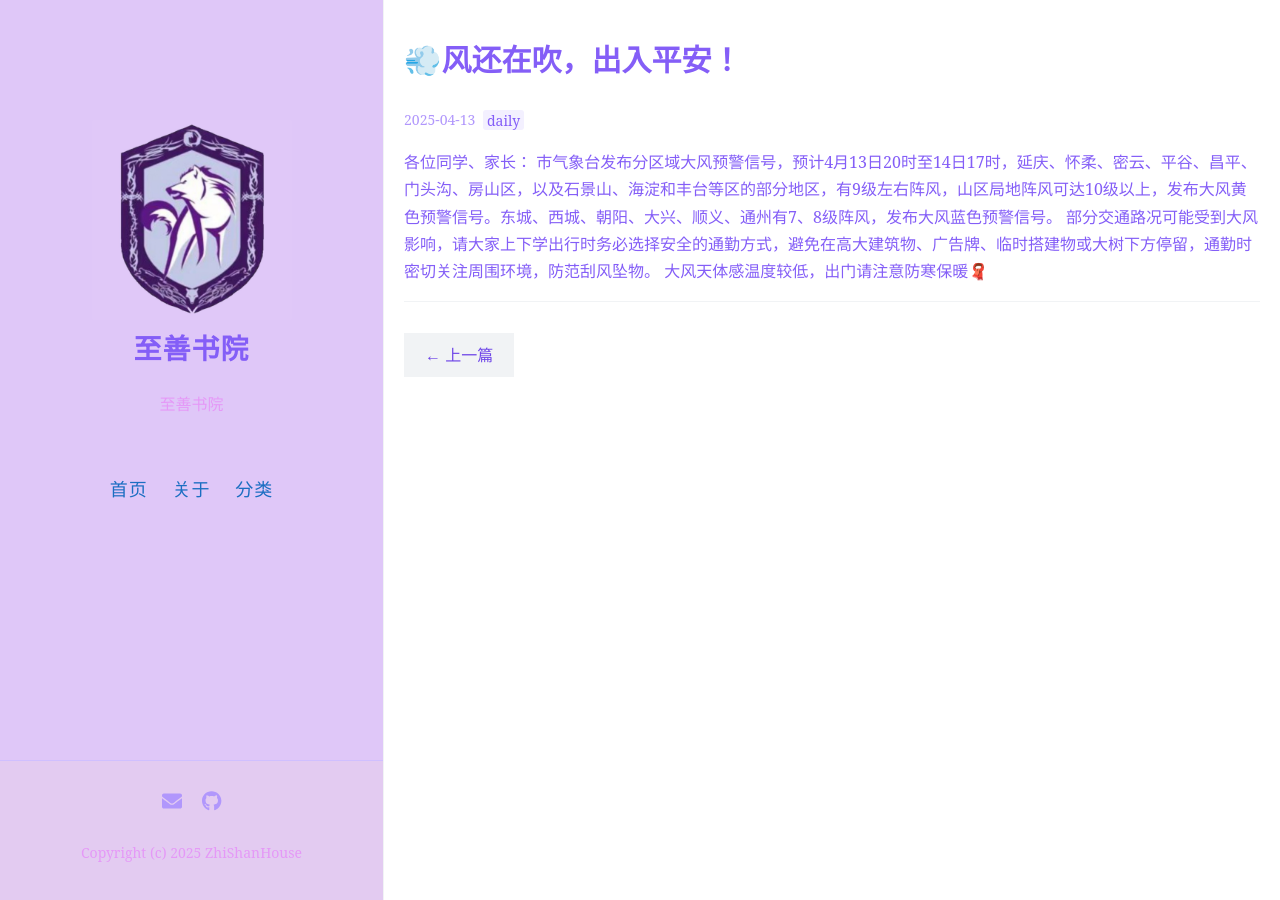
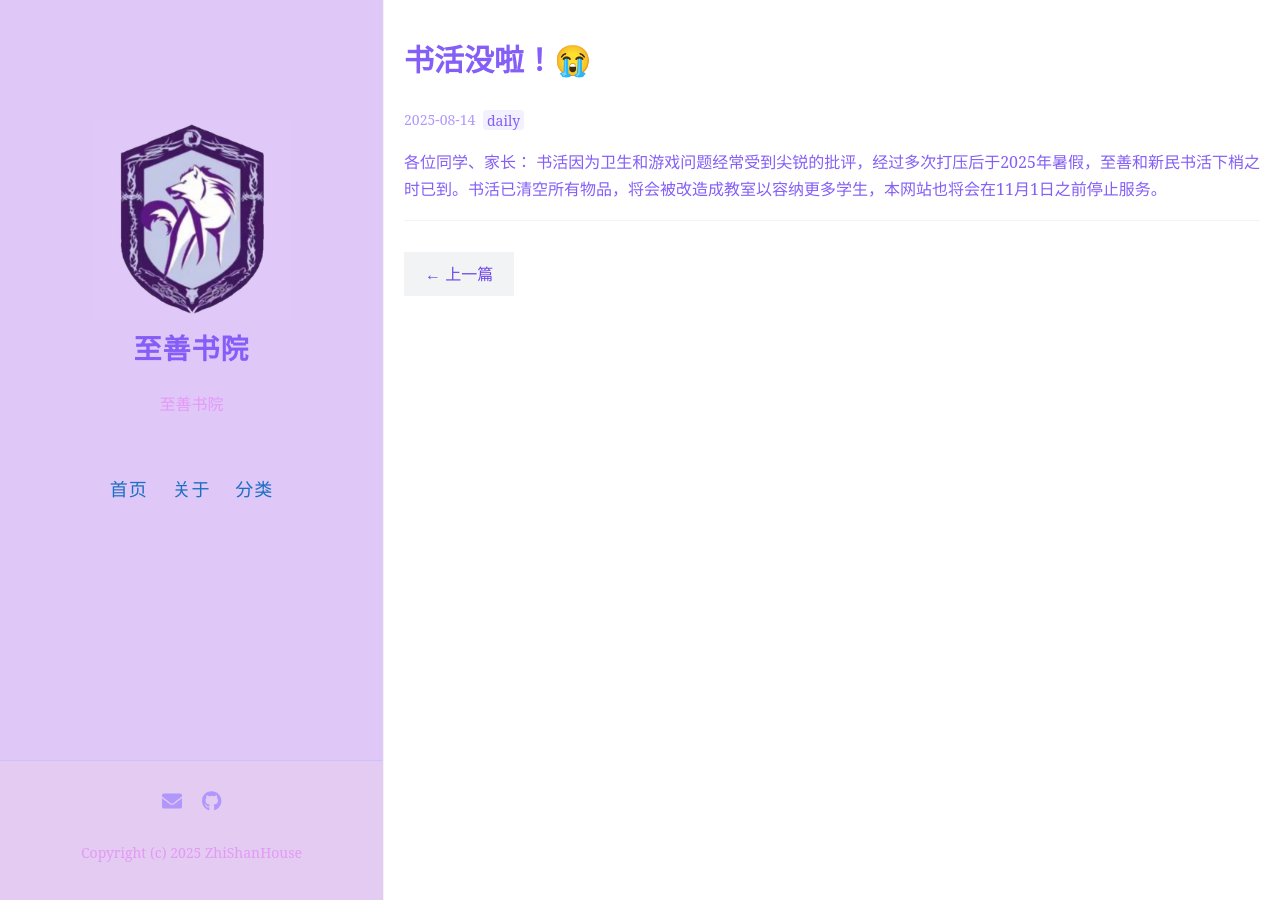
Before and after one commit to zhishanhouse/zhishanhouse.github.io, a Jekyll site: the page built from _posts/2025-08-14-书活没啦！.md, in a window 1280 px wide. Built offline with Jekyll 4.4.1, drawn with Linux system fonts in a browser that asks for light colours.

Commit message:
Update 2025-08-14-书活没啦！.md

```diff
--- a/_posts/2025-08-14-书活没啦！.md
+++ b/_posts/2025-08-14-书活没啦！.md
@@ -1,12 +1,10 @@
 ---
 layout: post
-title: "💨风还在吹，出入平安！"
-date:   2025-04-13
+title: "书活没啦！😭"
+date:   2025-08-14
 tags: [daily]
 comments: true
-author: 学生成长中心
+author: 书活最后的大守护者
 ---
 各位同学、家长：
-市气象台发布分区域大风预警信号，预计4月13日20时至14日17时，延庆、怀柔、密云、平谷、昌平、门头沟、房山区，以及石景山、海淀和丰台等区的部分地区，有9级左右阵风，山区局地阵风可达10级以上，发布大风黄色预警信号。东城、西城、朝阳、大兴、顺义、通州有7、8级阵风，发布大风蓝色预警信号。
-部分交通路况可能受到大风影响，请大家上下学出行时务必选择安全的通勤方式，避免在高大建筑物、广告牌、临时搭建物或大树下方停留，通勤时密切关注周围环境，防范刮风坠物。
-大风天体感温度较低，出门请注意防寒保暖🧣
+书活因为卫生和游戏问题经常受到尖锐的批评，经过多次打压后于2025年暑假，至善和新民书活下梢之时已到。书活已清空所有物品，将会被改造成教室以容纳更多学生，本网站也将会在11月1日之前停止服务。
```
